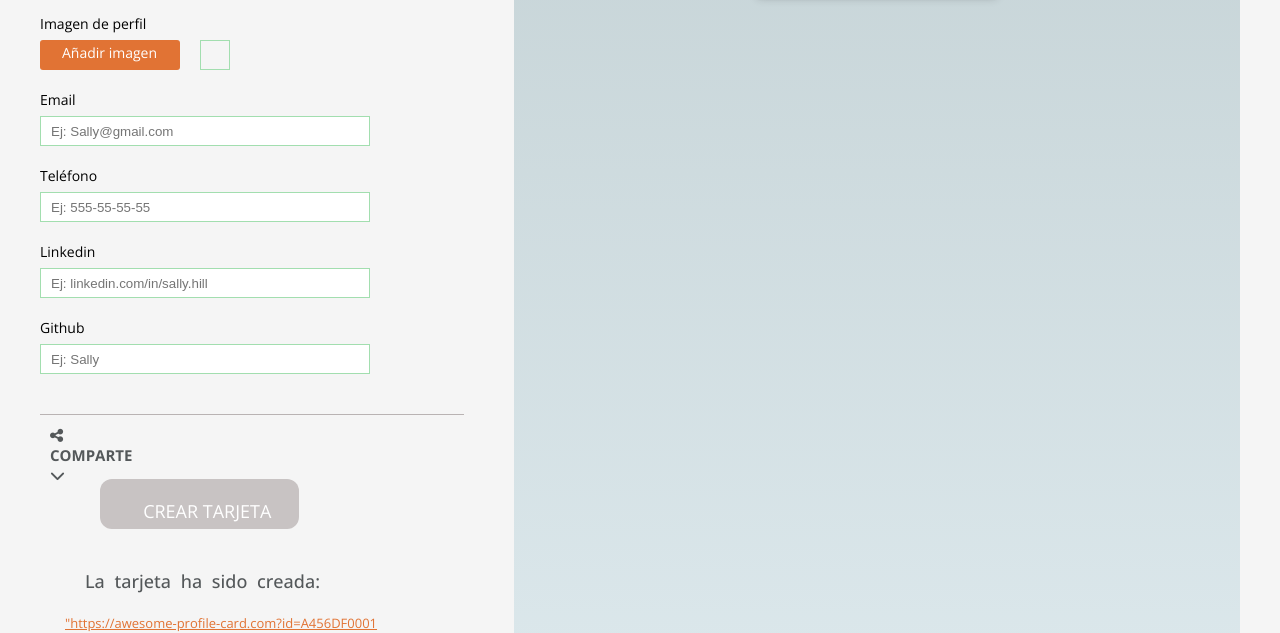
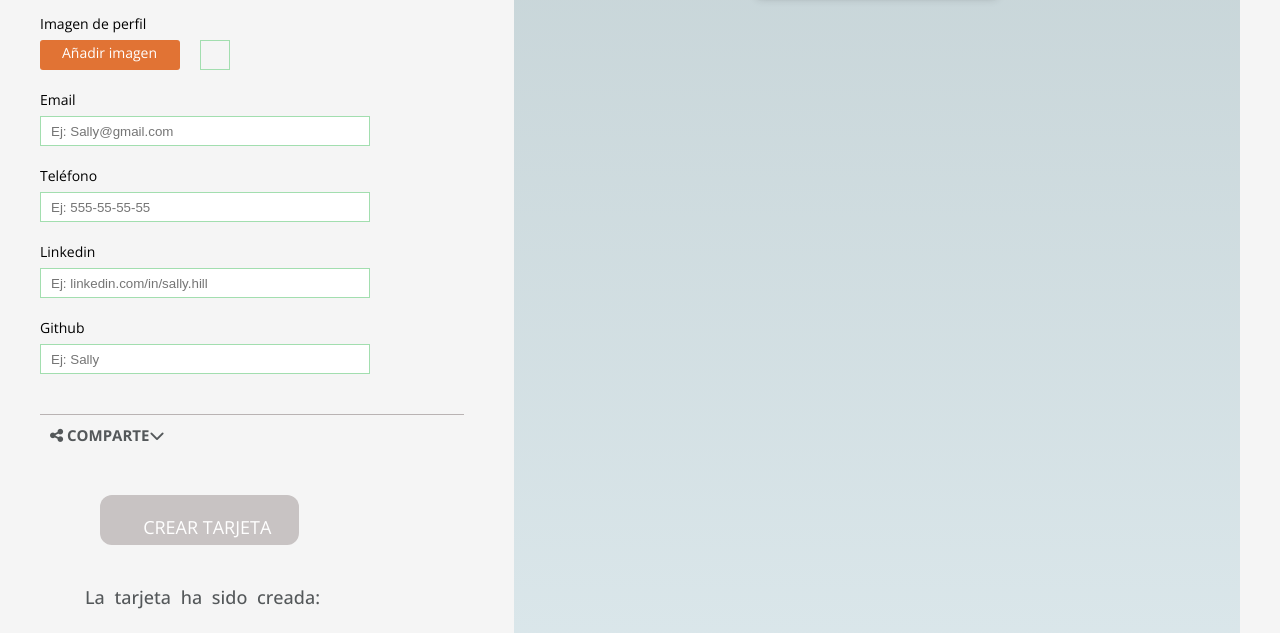
Before and after one commit to aidanarr/project-promo-X-module-2-team-3, a website built with Vite: page src/create.html in a window 1280 px wide. Shown: the part 524-1157 px from the top of the page. Built offline with nearby package versions, Linux system fonts and the light colour scheme.

Commit message:
change share

```diff
--- a/src/scss/layout/_form-share.scss
+++ b/src/scss/layout/_form-share.scss
@@ -30,17 +30,12 @@ padding: 20px;
 
 }
 .share{
-    width: 96px;
-    height: 24px;
     font-family: var($main-font);
     font-size: 15px;
     color: $metal;
     padding: 20px;
-    // width: 100vw;
     font-weight: bold;
     padding: 10px;
-
-
 }
 
 
```
Also changed, not shown: src/partials/form-share.html (+1 -1 lines).
